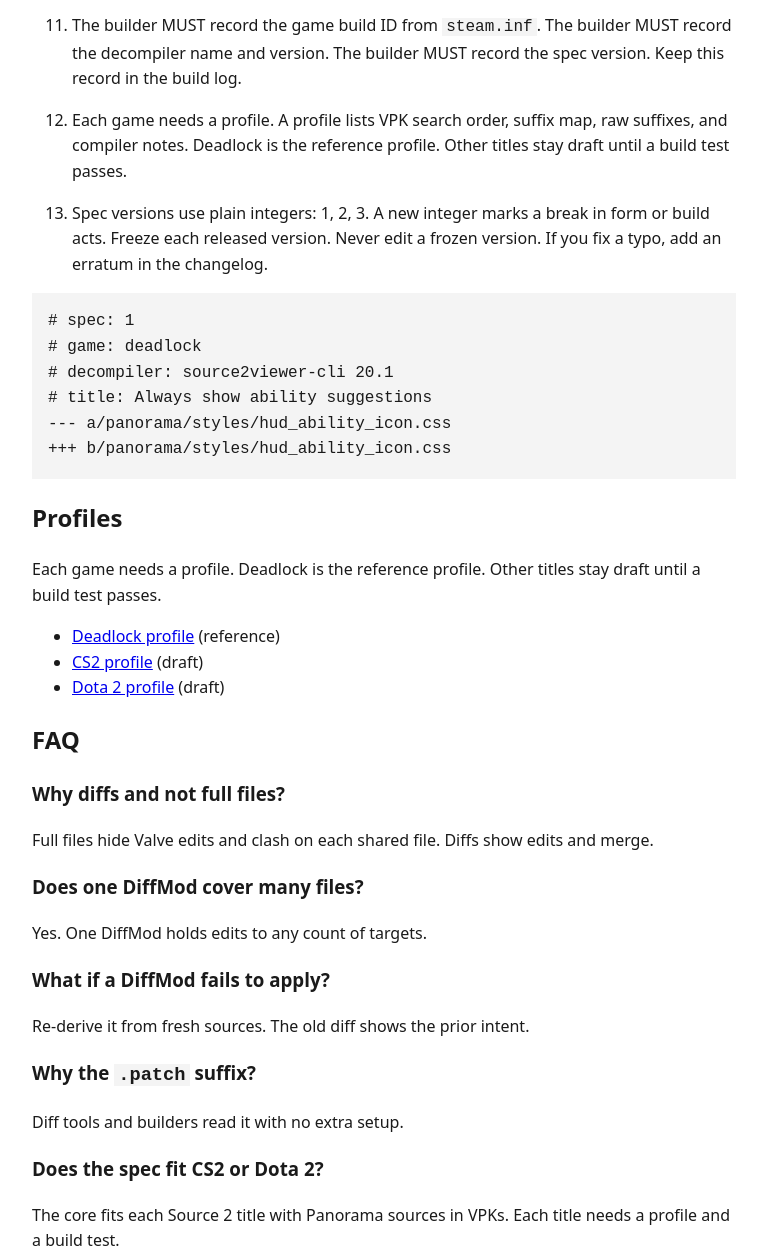
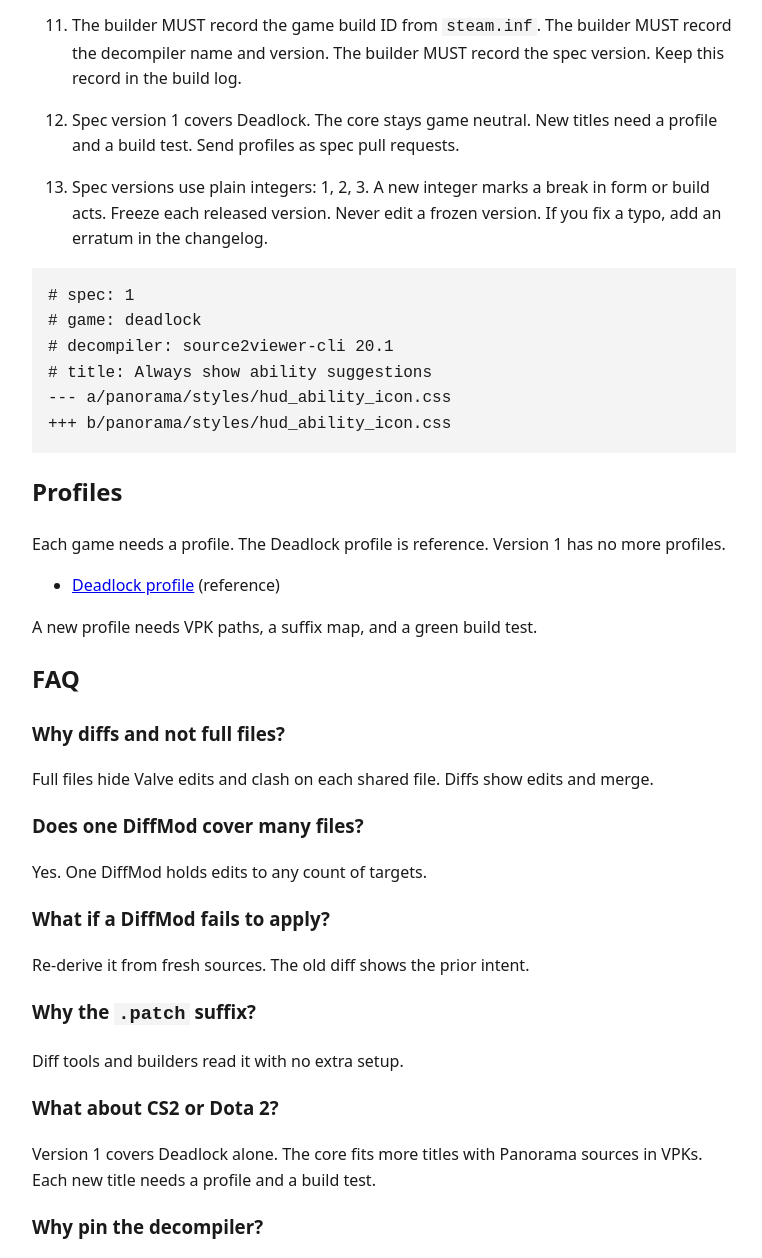
Before and after one commit to diffmod/diffmod-spec, a plain HTML site: page site/index.html in a window 1280 px wide. Shown: the part 1534-2792 px from the top of the page, without its empty margins (256-1018 px from the left). Drawn offline with Linux system fonts and the light colour scheme.

Commit message:
spec: cut stub profiles, scope v1 to Deadlock
Drop CS2 and Dota 2 stubs. Flesh out the Deadlock profile
with real paths, commands, and the first builder link.
The core stays game neutral; new titles land as pull
requests with a path map and a green build test.

Assisted-by: Pi (muse-spark-1.3-contributor)

```diff
--- a/site/index.html
+++ b/site/index.html
@@ -58,7 +58,7 @@ ol.spec > li { margin-bottom: 1rem; }
 </li>
 <li>Decompile each target from the game VPKs. Apply DiffMods in order. If two DiffMods touch the same hunk, fail the build. Compile each result with the game resourcecompiler. Pack compiled outputs plus raw files into one VPK.</li>
 <li>The builder MUST record the game build ID from <code>steam.inf</code>. The builder MUST record the decompiler name and version. The builder MUST record the spec version. Keep this record in the build log.</li>
-<li>Each game needs a profile. A profile lists VPK search order, suffix map, raw suffixes, and compiler notes. Deadlock is the reference profile. Other titles stay draft until a build test passes.</li>
+<li>Spec version 1 covers Deadlock. The core stays game neutral. New titles need a profile and a build test. Send profiles as spec pull requests.</li>
 <li>Spec versions use plain integers: 1, 2, 3. A new integer marks a break in form or build acts. Freeze each released version. Never edit a frozen version. If you fix a typo, add an erratum in the changelog.</li>
 </ol>
 <pre><code># spec: 1
@@ -70,12 +70,11 @@ ol.spec > li { margin-bottom: 1rem; }
 </section>
 <section id="profiles">
 <h2>Profiles</h2>
-<p>Each game needs a profile. Deadlock is the reference profile. Other titles stay draft until a build test passes.</p>
+<p>Each game needs a profile. The Deadlock profile is reference. Version 1 has no more profiles.</p>
 <ul>
 <li><a href="https://github.com/rszyma/sv2-diffmod-spec/blob/main/profiles/deadlock.md">Deadlock profile</a> (reference)</li>
-<li><a href="https://github.com/rszyma/sv2-diffmod-spec/blob/main/profiles/cs2.md">CS2 profile</a> (draft)</li>
-<li><a href="https://github.com/rszyma/sv2-diffmod-spec/blob/main/profiles/dota2.md">Dota 2 profile</a> (draft)</li>
 </ul>
+<p>A new profile needs VPK paths, a suffix map, and a green build test.</p>
 </section>
 <section id="faq">
 <h2>FAQ</h2>
@@ -87,8 +86,8 @@ ol.spec > li { margin-bottom: 1rem; }
 <p>Re-derive it from fresh sources. The old diff shows the prior intent.</p>
 <h3>Why the <code>.patch</code> suffix?</h3>
 <p>Diff tools and builders read it with no extra setup.</p>
-<h3>Does the spec fit CS2 or Dota 2?</h3>
-<p>The core fits each Source 2 title with Panorama sources in VPKs. Each title needs a profile and a build test.</p>
+<h3>What about CS2 or Dota 2?</h3>
+<p>Version 1 covers Deadlock alone. The core fits more titles with Panorama sources in VPKs. Each new title needs a profile and a build test.</p>
 <h3>Why pin the decompiler?</h3>
 <p>Decompile output shifts with the decompiler release. A pinned version keeps builds repeatable.</p>
 </section>
```
Also changed, not shown: 6 other files.
